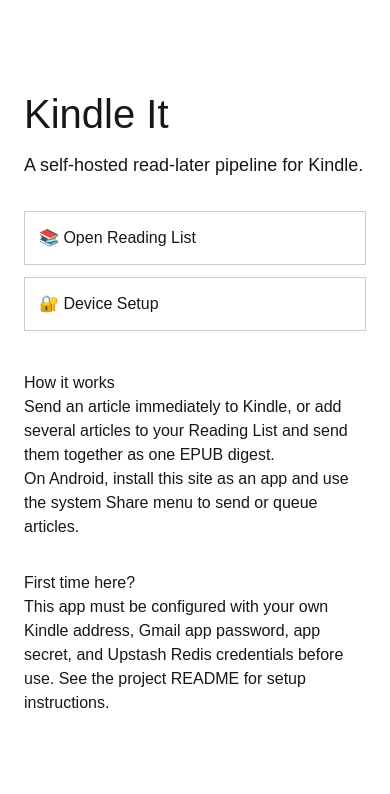
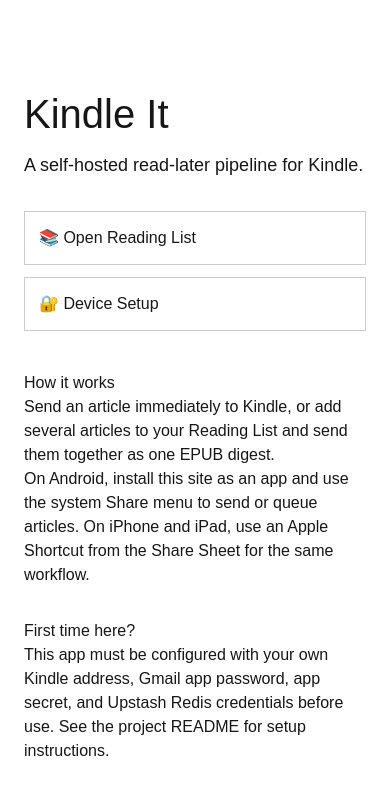
Before and after one commit to gubblestudios/kindle-it, a Next.js app: page / in a window 390 px wide. Shown: the top 794 px of the page. Built offline with nearby package versions, Linux system fonts and the light colour scheme.

Commit message:
Clarify mobile platform support

```diff
--- a/app/page.tsx
+++ b/app/page.tsx
@@ -58,7 +58,8 @@
         </p>
         <p>
           On Android, install this site as an app and use the system Share menu
-          to send or queue articles.
+          to send or queue articles. On iPhone and iPad, use an Apple Shortcut
+          from the Share Sheet for the same workflow.
         </p>
       </section>
 
```
